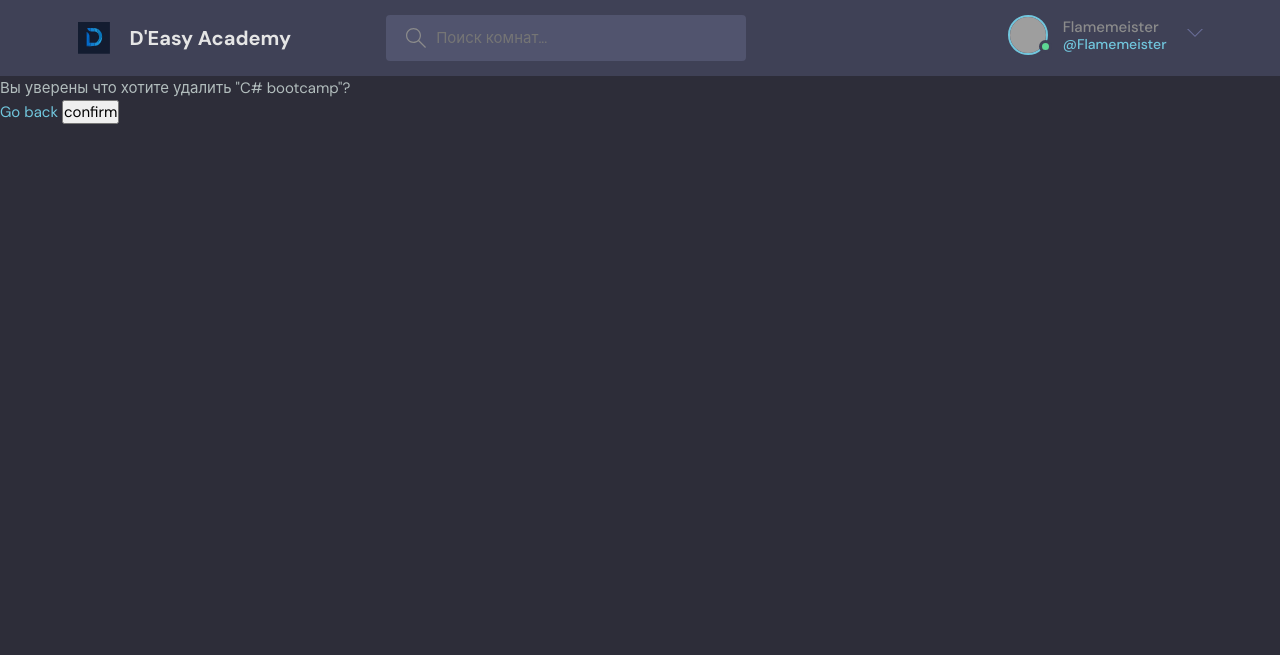
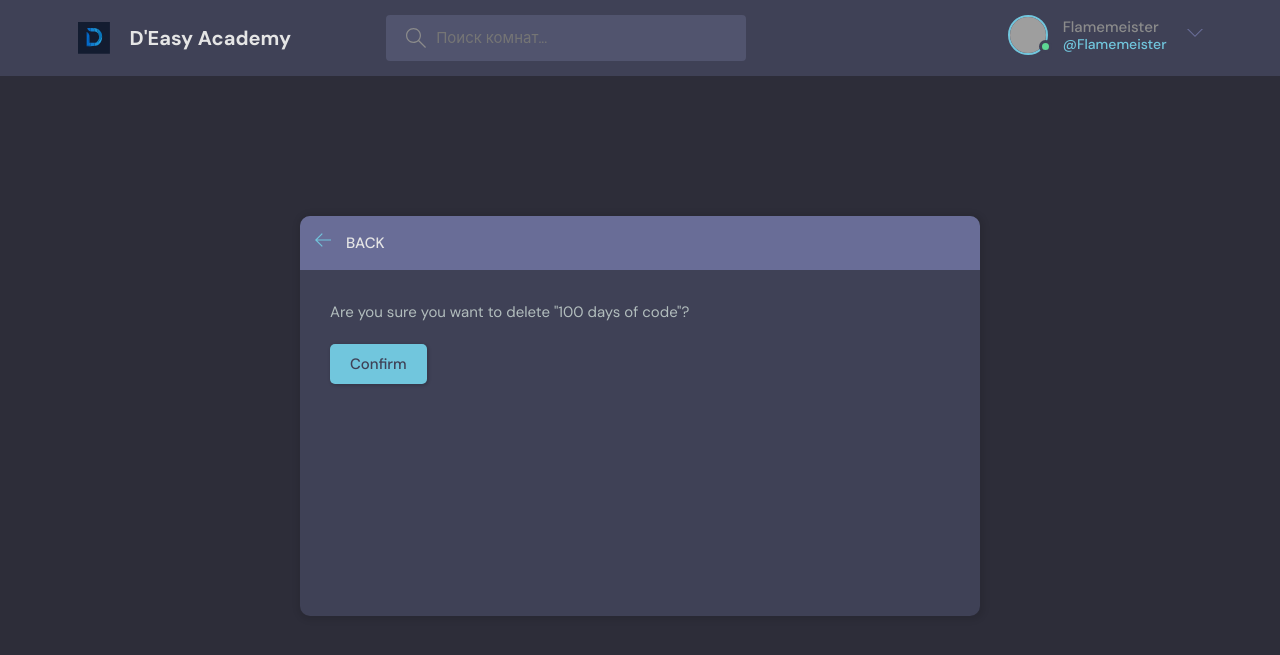
Before and after one commit to flamemeister/academy, a Django app: page /delete-room/9/ in a window 1280 px wide. Shown: the top 655 px of the page. Run offline with Django 4.2, Linux system fonts and the light colour scheme; a user stored in the database is signed in; data comes from the database, SQL or seed files in the repository; both versions use the stored data as it was after the commit; grey boxes are pictures that could not be loaded.

Commit message:
delete template

```diff
--- a/base/templates/base/activity_component.html
+++ b/base/templates/base/activity_component.html
@@ -2,7 +2,7 @@
           <div class="activities__header">
             <h2>Недавняя активность</h2>
           </div>
-                       {% for message in room_messages %}
+                     {% for message in room_messages %}
           <div class="activities__box">
             <div class="activities__boxHeader roomListRoom__header">
               <a href="{% url 'user-profile' message.user.id%}" class="roomListRoom__author">
@@ -18,7 +18,7 @@
               <div class="roomListRoom__actions">
                 <a href="{% url 'delete-message' message.id %}">
                   <svg version="1.1" xmlns="http://www.w3.org/2000/svg" width="32" height="32" viewBox="0 0 32 32">
-                    <title>remove</title>
+                    <title>Удалить</title>
                     <path
                       d="M27.314 6.019l-1.333-1.333-9.98 9.981-9.981-9.981-1.333 1.333 9.981 9.981-9.981 9.98 1.333 1.333 9.981-9.98 9.98 9.98 1.333-1.333-9.98-9.98 9.98-9.981z"
                     ></path>
@@ -34,5 +34,5 @@
               </div>
             </div>
           </div>
-                       {% endfor %}
+                     {% endfor %}
         </div>
--- a/base/templates/base/delete.html
+++ b/base/templates/base/delete.html
@@ -1,12 +1,36 @@
 {% extends 'main.html' %}
 
 {% block content %}
+<main class="delete-item layout">
+        <div class="container">
+            <div class="layout__box">
+                <div class="layout__boxHeader">
+                    <div class="layout__boxTitle">
+                        <a href="index.html">
+                            <svg version="1.1" xmlns="http://www.w3.org/2000/svg" width="32" height="32"
+                                viewBox="0 0 32 32">
+                                <title>arrow-left</title>
+                                <path
+                                    d="M13.723 2.286l-13.723 13.714 13.719 13.714 1.616-1.611-10.96-10.96h27.625v-2.286h-27.625l10.965-10.965-1.616-1.607z">
+                                </path>
+                            </svg>
+                        </a>
+                        <h3>Back</h3>
+                    </div>
+                </div>
+                <div class="layout__body">
+                    <form class="form" action="#">
+                        <div class="form__group">
+                            <p>Are you sure you want to delete "100 days of code"?</p>
+                        </div>
 
-<form method="POST" action="">
-  {% csrf_token %}
-  <p>Вы уверены что хотите удалить "{{obj}}"?</p>
-  <a href="{{request.META.HTTP.REFERER}}">Go back</a>
-  <input type="submit" value = "confirm" />
-</form>
+                        <div class="for__group">
+                            <input class="btn btn--main" type="submit" value="Confirm" />
+                        </div>
 
+                    </form>
+                </div>
+            </div>
+        </div>
+    </main>
 {% endblock content %}
--- a/base/templates/base/feed_component.html
+++ b/base/templates/base/feed_component.html
@@ -8,7 +8,7 @@
                 <span>{{room.host.username}}</span>
               </a>
               <div class="roomListRoom__actions">
-                <span>{{room.created|timesince}} ago</span>
+                <span>{{room.created|timesince}} назад</span>
               </div>
             </div>
             <div class="roomListRoom__content">
--- a/base/templates/base/login_register.html
+++ b/base/templates/base/login_register.html
@@ -7,10 +7,10 @@
     <form method="POST" action="">
         {% csrf_token%}
 
-        <label>Username:</label>
+        <label>Имя пользователя:</label>
         <input type="text" name="username" placeholder="Enter your username"/>
 
-        <label>Password:</label>
+        <label>Пароль:</label>
         <input type="password" name="password" placeholder="Enter your password"/>
 
         <input type="submit" value ='Login'/>
--- a/base/templates/base/profile.html
+++ b/base/templates/base/profile.html
@@ -23,7 +23,7 @@
             {% endif %}
           </div>
           <div class="profile__about">
-            <h3>About</h3>
+            <h3>Обо мне</h3>
             <p>
               Lorem ipsum dolor sit amet consectetur adipisicing elit. Consequuntur illo tenetur
               facilis sunt nemo debitis quisquam hic atque aut? Ducimus alias placeat optio
@@ -34,7 +34,7 @@
 
         <div class="roomList__header">
           <div>
-            <h2>Study Rooms Hosted by dennis_ivy</a>
+            <h2>Учебная комната, организованная dennis_ivy</a>
             </h2>
           </div>
         </div>
--- a/base/templates/base/room.html
+++ b/base/templates/base/room.html
@@ -118,7 +118,10 @@
             </div>
 
           <div class="room__message">
-            <form action="#"><input name="" placeholder="Write your message here..." /></form>
+            <form action="#" method="POST">
+              {% csrf_token %}
+              <input name="body" placeholder="Write your message here..." />
+            </form>
           </div>
         </div>
         <!-- Room End -->
--- a/base/templates/base/room_form.html
+++ b/base/templates/base/room_form.html
@@ -56,8 +56,6 @@
 
 <!--            </div>-->
 
-
-
             <div class="form__action">
               <a class="btn btn--dark" href="index.html">Отменить</a>
               <button class="btn btn--main" type="submit">Отправить</button>
--- a/base/templates/base/room_old.html
+++ b/base/templates/base/room_old.html
@@ -1,7 +1,6 @@
 {% extends 'main.html' %}
 
 {% block content %}
-
 <style>
     .room-container{
         display:grid;
@@ -12,11 +11,10 @@
 <div class="room-container">
     <div>
 
-
 <h1>{{room.name}}</h1>
     <p>{{room.description}}</p>
 <div class="comment-wrapper">
-    <h3>Converstion</h3>
+    <h3>Беседа</h3>
     <hr>
 
     {% for message in room_messages %}
--- a/base/templates/base/update-user.html
+++ b/base/templates/base/update-user.html
@@ -14,7 +14,7 @@
                                 </path>
                             </svg>
                         </a>
-                        <h3>Edit your profile</h3>
+                        <h3>Редактировать профиль</h3>
                     </div>
                 </div>
 
@@ -29,8 +29,8 @@
                         </div>
                         {% endfor %}
                         <div class="form__action">
-                            <a class="btn btn--dark" href="index.html">Cancel</a>
-                            <button class="btn btn--main" type="submit">Update</button>
+                            <a class="btn btn--dark" href="index.html">Отменить</a>
+                            <button class="btn btn--main" type="submit">Обновить</button>
                         </div>
                     </form>
                 </div>
--- a/templates/navbar.html
+++ b/templates/navbar.html
@@ -53,8 +53,7 @@
                   d="M27.465 32c-1.211 0-2.35-0.471-3.207-1.328l-9.392-9.391c-2.369 0.898-4.898 0.951-7.355 0.15-3.274-1.074-5.869-3.67-6.943-6.942-0.879-2.682-0.734-5.45 0.419-8.004 0.135-0.299 0.408-0.512 0.731-0.572 0.32-0.051 0.654 0.045 0.887 0.277l5.394 5.395 3.586-3.586-5.394-5.395c-0.232-0.232-0.336-0.564-0.276-0.887s0.272-0.596 0.572-0.732c2.552-1.152 5.318-1.295 8.001-0.418 3.274 1.074 5.869 3.67 6.943 6.942 0.806 2.457 0.752 4.987-0.15 7.358l9.392 9.391c0.844 0.842 1.328 2.012 1.328 3.207-0 2.5-2.034 4.535-4.535 4.535zM15.101 19.102c0.26 0 0.516 0.102 0.707 0.293l9.864 9.863c0.479 0.479 1.116 0.742 1.793 0.742 1.398 0 2.535-1.137 2.535-2.535 0-0.668-0.27-1.322-0.742-1.793l-9.864-9.863c-0.294-0.295-0.376-0.74-0.204-1.119 0.943-2.090 1.061-4.357 0.341-6.555-0.863-2.631-3.034-4.801-5.665-5.666-1.713-0.561-3.468-0.609-5.145-0.164l4.986 4.988c0.391 0.391 0.391 1.023 0 1.414l-5 5c-0.188 0.188-0.441 0.293-0.707 0.293s-0.52-0.105-0.707-0.293l-4.987-4.988c-0.45 1.682-0.397 3.436 0.164 5.146 0.863 2.631 3.034 4.801 5.665 5.666 2.2 0.721 4.466 0.604 6.555-0.342 0.132-0.059 0.271-0.088 0.411-0.088z"
                 ></path>
               </svg>
-              Settings</a
-            >
+              Настройки</a>
             <a href="{% url 'logout' %}" class="dropdown-link"
               ><svg version="1.1" xmlns="http://www.w3.org/2000/svg" width="32" height="32" viewBox="0 0 32 32">
                 <title>sign-out</title>
@@ -65,8 +64,7 @@
                   d="M21.879 21.293l1.414 1.414 6.707-6.707-6.707-6.707-1.414 1.414 4.293 4.293h-14.172v2h14.172l-4.293 4.293z"
                 ></path>
               </svg>
-              Logout</a
-            >
+              Выход</a>
           </div>
         </nav>
       </div>
```
Also changed, not shown: base/templates/base/delete_old.html (added, +12 -0 lines), db.sqlite3, 4 other files.
